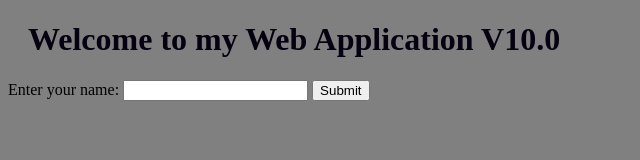
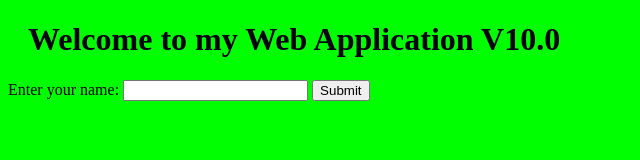
Before and after one commit to devopssuri789/test-demo, a plain HTML site: page index.html in a window 1280 px wide. Shown: the whole page, without its empty margins (0-640 px from the left). Drawn offline with Linux system fonts and the light colour scheme.

Commit message:
file modified on Friday second time

```diff
--- a/index.html
+++ b/index.html
@@ -5,7 +5,7 @@
     <style>
       /* CSS styles go here */
       body {
-        background-color: rgb(128, 128, 128);
+        background-color: rgb(0, 255, 0);
       }
       h1 {
         color: rgb(6, 1, 16);
```
